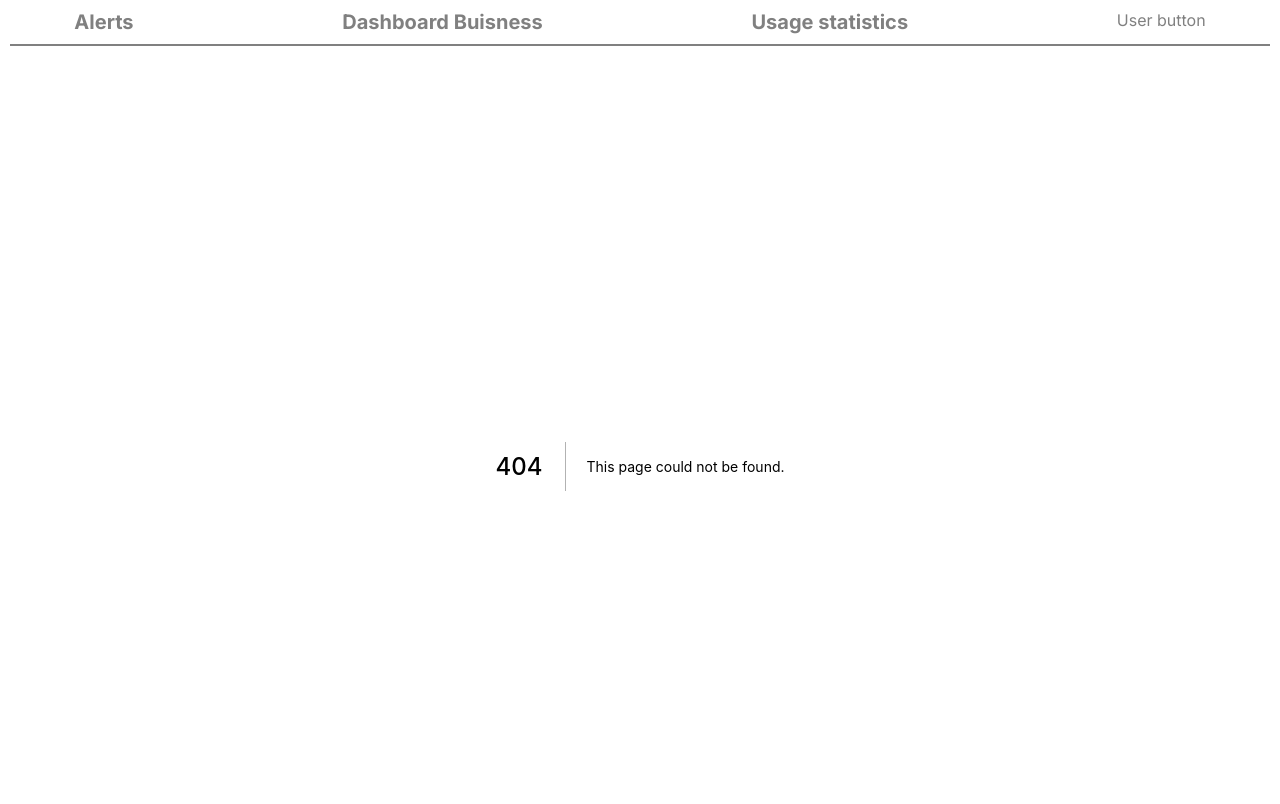
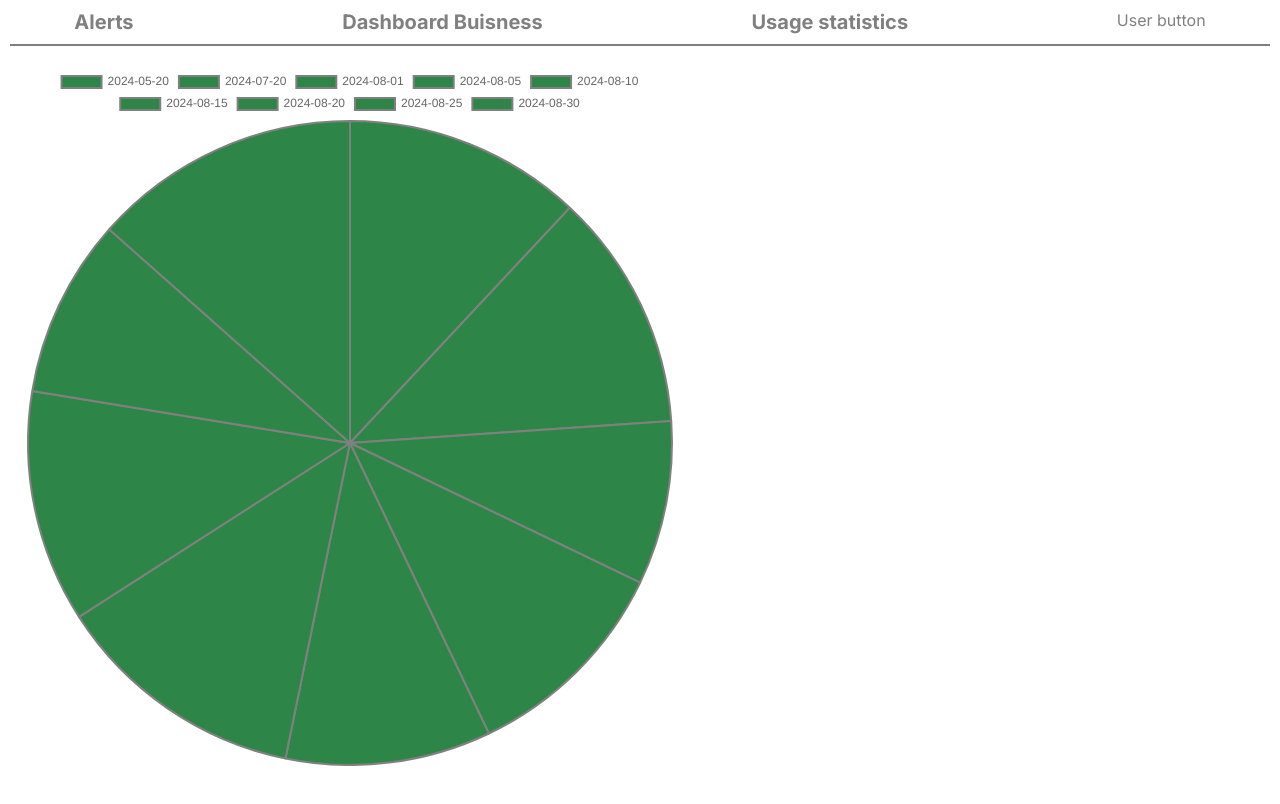
Before and after one commit to Florian-Curier/pipedrivechat-frontend, a Next.js app: page /testdashboard in a window 1280 px wide. Before the commit this address had no page. Shown: the top 804 px of the page. Built offline with nearby package versions, Linux system fonts and the light colour scheme.

Commit message:
chart component half done

```diff
--- /dev/null
+++ b/components/BarChart.js
@@ -0,0 +1,9 @@
+import React from "react";
+import { Bar } from "react-chartjs-2";
+import { Chart as ChartJS } from "chart.js/auto";
+
+function BarChart({ chartData }) {
+  return <Bar data={chartData} />;
+}
+
+export default BarChart;
--- a/components/Chart.js
+++ b/components/Chart.js
@@ -1,6 +1,17 @@
-import styles from '../styles/Chart'
 
-function Chart() {
+import React from "react";
+import { Bar } from "react-chartjs-2";
+import { Pie } from "react-chartjs-2";
+import { Chart as ChartJS } from "chart.js/auto";
+
+function Chart(props) {
+    if(props.chartType === 'Bar') {
+    return <Bar data={props.chartData} type={props.chartType} />;
+    }
+
+    if(props.chartType === 'Pie') {
+        return <Pie data={props.chartData} type={props.chartType} />;
+    }
 
 }
 
--- a/components/Notification.js
+++ b/components/Notification.js
@@ -2,6 +2,7 @@ import styles from '../styles/Notification'
 
 function Notification() {
 
+
 }
 
 export default Notification;
--- a/package.json
+++ b/package.json
@@ -16,10 +16,12 @@
     "@pipedrive/app-extensions-sdk": "^0.10.2",
     "@reduxjs/toolkit": "^2.2.7",
     "antd": "^5.20.0",
+    "chart.js": "^4.4.3",
     "chartjs": "^0.3.24",
     "dotenv": "^16.4.5",
     "next": "12.1.6",
     "react": "18.1.0",
+    "react-chartjs-2": "^5.2.0",
     "react-dom": "18.1.0",
     "react-google-button": "^0.8.0",
     "react-redux": "^9.1.2",
--- /dev/null
+++ b/pages/testdashboard.js
@@ -0,0 +1,101 @@
+import { useState } from "react";
+import BarChart from '../components/BarChart';
+import Chart from '../components/Chart';
+
+
+
+
+function TestDashboardPage () {
+
+    const dealData = [
+        {
+            id: 1,
+            wonDate: "2024-05-20",
+            value: 80000,
+        },
+        {
+            id: 2,
+            wonDate: "2024-07-20",
+            value: 80000,
+        },
+        {
+            id: 3,
+            wonDate: "2024-08-01",
+            value: 55000,
+        },
+        {
+            id: 4,
+            wonDate: "2024-08-05",
+            value: 72000,
+        },
+        {
+            id: 5,
+            wonDate: "2024-08-10",
+            value: 69000,
+        },
+        {
+            id: 6,
+            wonDate: "2024-08-15",
+            value: 85000,
+        },
+        {
+            id: 7,
+            wonDate: "2024-08-20",
+            value: 78000,
+        },
+        {
+            id: 8,
+            wonDate: "2024-08-25",
+            value: 60000,
+        },
+        {
+            id: 9,
+            wonDate: "2024-08-30",
+            value: 90000,
+        },
+    ];
+
+    const startDate = new Date("2024-05-20");
+    const endDate = new Date("2024-08-30");
+
+    const filteredDealData = dealData.filter(deal => {
+        const date = new Date(deal.wonDate);
+        return date >= startDate && date <= endDate;
+    });
+
+    console.log(filteredDealData);
+
+    console.log(filteredDealData);
+
+
+    const [dealsData, setDealsData] = useState({
+        labels: filteredDealData.map((data) => data.wonDate),
+        datasets: [
+          {
+            label: "Turnover",
+            data: filteredDealData.map((data) => data.value),
+            backgroundColor: [
+              "#2D8647",
+            //   "#ecf0f1",
+            //   "#50AF95",
+            //   "#f3ba2f",
+            //   "#2a71d0",
+            ],
+            borderColor: "grey",
+            borderWidth: 2,
+          },
+        ],
+      });
+
+
+
+      return (
+        <div className="App">
+          <div style={{ width: 700 }}>
+            <Chart chartData={dealsData} chartType ='Pie' />
+          </div>
+        </div>
+      );
+}
+
+export default TestDashboardPage;
```
Also changed, not shown: 1 other file (tests, documents, lock files or other folders).
